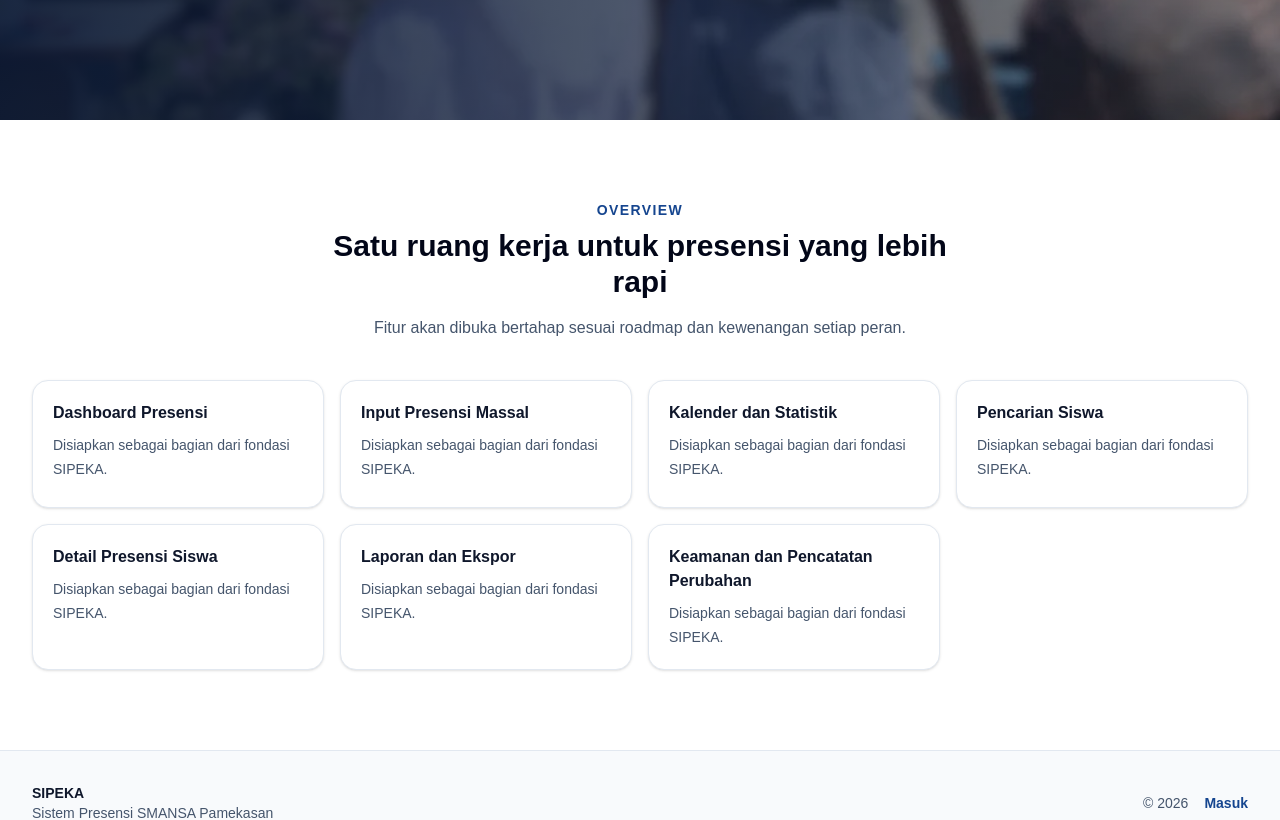
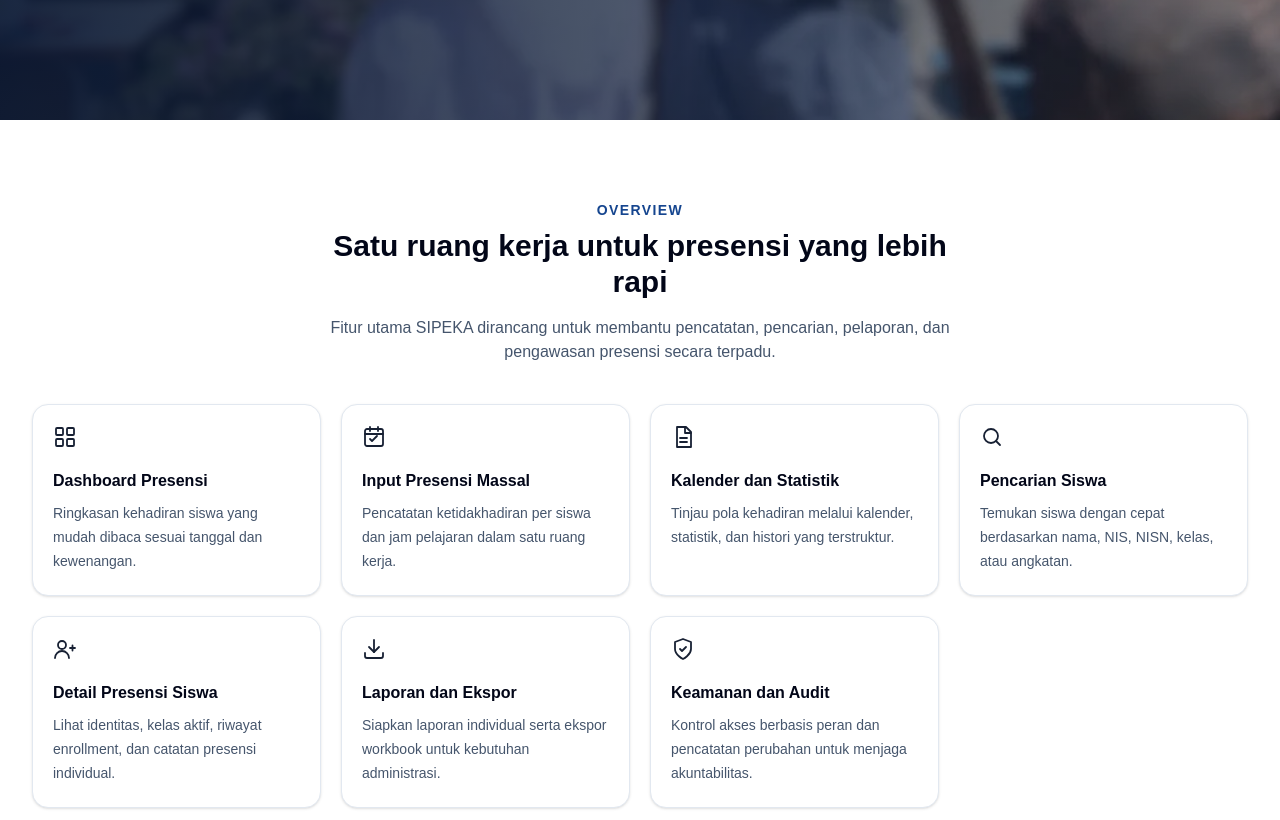
Before and after one commit to niceswan-smansa/SIPEKA_2.0, a Next.js app: page / in a window 1280 px wide. Shown: the part 640-1460 px from the top of the page. Built offline with nearby package versions, Linux system fonts and the light colour scheme; no server answers.

Commit message:
feat: add iconography to landing overview

```diff
--- a/src/app/(public)/page.tsx
+++ b/src/app/(public)/page.tsx
@@ -1,9 +1,9 @@
+import type { Metadata } from "next";
 import Image from "next/image";
-import type { Metadata } from "next";
 
-import { authorizeRequest } from "@/modules/authorization";
-import { defaultPathForRole } from "@/modules/authorization";
+import { authorizeRequest, defaultPathForRole } from "@/modules/authorization";
 import { SITE_DESCRIPTION, SITE_NAME } from "@/shared/constants";
+import { AppIcon, type AppIconName } from "@/shared/icons";
 import { Card, ResponsiveContainer } from "@/shared/ui";
 
 export const metadata: Metadata = {
@@ -17,22 +17,57 @@ export const metadata: Metadata = {
 };
 
 const overview = [
-  "Dashboard Presensi",
-  "Input Presensi Massal",
-  "Kalender dan Statistik",
-  "Pencarian Siswa",
-  "Detail Presensi Siswa",
-  "Laporan dan Ekspor",
-  "Keamanan dan Pencatatan Perubahan",
-];
+  {
+    description: "Ringkasan kehadiran siswa yang mudah dibaca sesuai tanggal dan kewenangan.",
+    icon: "dashboard",
+    title: "Dashboard Presensi",
+  },
+  {
+    description: "Pencatatan ketidakhadiran per siswa dan jam pelajaran dalam satu ruang kerja.",
+    icon: "attendance",
+    title: "Input Presensi Massal",
+  },
+  {
+    description: "Tinjau pola kehadiran melalui kalender, statistik, dan histori yang terstruktur.",
+    icon: "report",
+    title: "Kalender dan Statistik",
+  },
+  {
+    description: "Temukan siswa dengan cepat berdasarkan nama, NIS, NISN, kelas, atau angkatan.",
+    icon: "search",
+    title: "Pencarian Siswa",
+  },
+  {
+    description:
+      "Lihat identitas, kelas aktif, riwayat enrollment, dan catatan presensi individual.",
+    icon: "students",
+    title: "Detail Presensi Siswa",
+  },
+  {
+    description: "Siapkan laporan individual serta ekspor workbook untuk kebutuhan administrasi.",
+    icon: "import",
+    title: "Laporan dan Ekspor",
+  },
+  {
+    description:
+      "Kontrol akses berbasis peran dan pencatatan perubahan untuk menjaga akuntabilitas.",
+    icon: "security",
+    title: "Keamanan dan Audit",
+  },
+] satisfies Array<{
+  description: string;
+  icon: AppIconName;
+  title: string;
+}>;
 
 export default async function HomePage() {
   const { context } = await authorizeRequest("AUTHENTICATED");
   const startPath = context.profile?.role ? defaultPathForRole(context.profile.role) : "/login";
+
   return (
     <main className="min-h-screen bg-slate-50">
       <section className="hero-background flex min-h-[min(760px,100vh)] items-center text-white">
-        <ResponsiveContainer className="py-20">
+        <ResponsiveContainer className="hero-content py-20">
           <div className="max-w-2xl">
             <Image
               src="/assets/smansa-logo.webp"
@@ -56,13 +91,13 @@ export default async function HomePage() {
             <div className="mt-8 flex flex-wrap gap-3">
               <a
                 href={startPath}
-                className="inline-flex min-h-11 items-center justify-center rounded-lg bg-amber-400 px-5 py-3 text-sm font-bold text-slate-950 hover:bg-amber-300"
+                className="inline-flex min-h-11 items-center justify-center rounded-lg bg-amber-400 px-5 py-3 text-sm font-bold text-slate-950 transition hover:-translate-y-0.5 hover:bg-amber-300"
               >
                 Mulai
               </a>
               <a
                 href="#overview"
-                className="inline-flex min-h-11 items-center justify-center rounded-lg border border-white/60 px-5 py-3 text-sm font-bold text-white hover:bg-white/10"
+                className="inline-flex min-h-11 items-center justify-center rounded-lg border border-white/60 px-5 py-3 text-sm font-bold text-white transition hover:bg-white/10"
               >
                 Pelajari Lebih Lanjut
               </a>
@@ -70,7 +105,8 @@ export default async function HomePage() {
           </div>
         </ResponsiveContainer>
       </section>
-      <section id="overview" className="scroll-mt-10 bg-white py-20">
+
+      <section id="overview" className="overview-section scroll-mt-10 bg-white py-20">
         <ResponsiveContainer>
           <div className="mx-auto max-w-2xl text-center">
             <p className="text-sm font-bold uppercase tracking-widest text-[var(--brand)]">
@@ -80,21 +116,25 @@ export default async function HomePage() {
               Satu ruang kerja untuk presensi yang lebih rapi
             </h2>
             <p className="mt-4 text-slate-600">
-              Fitur akan dibuka bertahap sesuai roadmap dan kewenangan setiap peran.
+              Fitur utama SIPEKA dirancang untuk membantu pencatatan, pencarian, pelaporan, dan
+              pengawasan presensi secara terpadu.
             </p>
           </div>
-          <div className="mt-10 grid gap-4 sm:grid-cols-2 lg:grid-cols-4">
-            {overview.map((title) => (
-              <Card key={title} className="min-h-32">
-                <h3 className="font-bold text-slate-900">{title}</h3>
-                <p className="mt-2 text-sm leading-6 text-slate-600">
-                  Disiapkan sebagai bagian dari fondasi SIPEKA.
-                </p>
+
+          <div className="mt-10 grid gap-5 sm:grid-cols-2 lg:grid-cols-4">
+            {overview.map((item) => (
+              <Card key={item.title} className="feature-card min-h-48">
+                <div className="feature-icon">
+                  <AppIcon name={item.icon} className="h-6 w-6" />
+                </div>
+                <h3 className="mt-5 font-bold text-slate-950">{item.title}</h3>
+                <p className="mt-2 text-sm leading-6 text-slate-600">{item.description}</p>
               </Card>
             ))}
           </div>
         </ResponsiveContainer>
       </section>
+
       <footer className="border-t border-slate-200 bg-slate-50 py-8">
         <ResponsiveContainer className="flex flex-col gap-3 text-sm text-slate-600 sm:flex-row sm:items-center sm:justify-between">
           <div>
--- /dev/null
+++ b/src/shared/icons/index.tsx
@@ -0,0 +1,134 @@
+import type { ReactNode } from "react";
+
+export type AppIconName =
+  | "accounts"
+  | "alumni"
+  | "attendance"
+  | "audit"
+  | "classes"
+  | "dashboard"
+  | "import"
+  | "profile"
+  | "promotion"
+  | "report"
+  | "search"
+  | "security"
+  | "students";
+
+type AppIconProps = {
+  name: AppIconName;
+  className?: string;
+  title?: string;
+};
+
+export function AppIcon({ name, className = "h-5 w-5", title }: AppIconProps) {
+  const common = {
+    fill: "none",
+    stroke: "currentColor",
+    strokeLinecap: "round" as const,
+    strokeLinejoin: "round" as const,
+    strokeWidth: 1.8,
+  };
+
+  const icon = {
+    accounts: (
+      <>
+        <path {...common} d="M16 21v-2a4 4 0 0 0-4-4H6a4 4 0 0 0-4 4v2" />
+        <circle {...common} cx="9" cy="7" r="4" />
+        <path {...common} d="M22 21v-2a4 4 0 0 0-3-3.87M16 3.13a4 4 0 0 1 0 7.75" />
+      </>
+    ),
+    alumni: (
+      <>
+        <path {...common} d="m2 10 10-5 10 5-10 5L2 10Z" />
+        <path {...common} d="M6 12.5V17c3 2 9 2 12 0v-4.5" />
+        <path {...common} d="M22 10v6" />
+      </>
+    ),
+    attendance: (
+      <>
+        <rect {...common} x="3" y="4" width="18" height="17" rx="2" />
+        <path {...common} d="M8 2v4M16 2v4M3 9h18" />
+        <path {...common} d="m8 14 2 2 5-5" />
+      </>
+    ),
+    audit: (
+      <>
+        <path {...common} d="M9 5H5a2 2 0 0 0-2 2v12a2 2 0 0 0 2 2h10a2 2 0 0 0 2-2v-4" />
+        <path {...common} d="M9 3h6v4H9zM8 12h5M8 16h3" />
+        <circle {...common} cx="18" cy="8" r="3" />
+        <path {...common} d="m20.2 10.2 2.3 2.3" />
+      </>
+    ),
+    classes: (
+      <>
+        <rect {...common} x="3" y="4" width="18" height="16" rx="2" />
+        <path {...common} d="M3 9h18M8 9v11M16 9v11" />
+      </>
+    ),
+    dashboard: (
+      <>
+        <rect {...common} x="3" y="3" width="7" height="7" rx="1" />
+        <rect {...common} x="14" y="3" width="7" height="7" rx="1" />
+        <rect {...common} x="3" y="14" width="7" height="7" rx="1" />
+        <rect {...common} x="14" y="14" width="7" height="7" rx="1" />
+      </>
+    ),
+    import: (
+      <>
+        <path {...common} d="M12 3v12" />
+        <path {...common} d="m7 10 5 5 5-5" />
+        <path {...common} d="M5 21h14a2 2 0 0 0 2-2v-3M3 16v3a2 2 0 0 0 2 2" />
+      </>
+    ),
+    profile: (
+      <>
+        <circle {...common} cx="12" cy="8" r="4" />
+        <path {...common} d="M4 21a8 8 0 0 1 16 0" />
+      </>
+    ),
+    promotion: (
+      <>
+        <path {...common} d="M7 17 17 7M9 7h8v8" />
+        <path {...common} d="M5 4v16h16" />
+      </>
+    ),
+    report: (
+      <>
+        <path {...common} d="M6 2h9l5 5v15H6z" />
+        <path {...common} d="M14 2v6h6M9 13h7M9 17h7" />
+      </>
+    ),
+    search: (
+      <>
+        <circle {...common} cx="11" cy="11" r="7" />
+        <path {...common} d="m20 20-4-4" />
+      </>
+    ),
+    security: (
+      <>
+        <path {...common} d="M12 22s8-4 8-10V5l-8-3-8 3v7c0 6 8 10 8 10Z" />
+        <path {...common} d="m9 12 2 2 4-4" />
+      </>
+    ),
+    students: (
+      <>
+        <circle {...common} cx="9" cy="8" r="4" />
+        <path {...common} d="M2 21a7 7 0 0 1 14 0" />
+        <path {...common} d="M17 11h5M19.5 8.5v5" />
+      </>
+    ),
+  } satisfies Record<AppIconName, ReactNode>;
+
+  return (
+    <svg
+      aria-hidden={title ? undefined : true}
+      className={className}
+      role={title ? "img" : undefined}
+      viewBox="0 0 24 24"
+    >
+      {title ? <title>{title}</title> : null}
+      {icon[name]}
+    </svg>
+  );
+}
```
